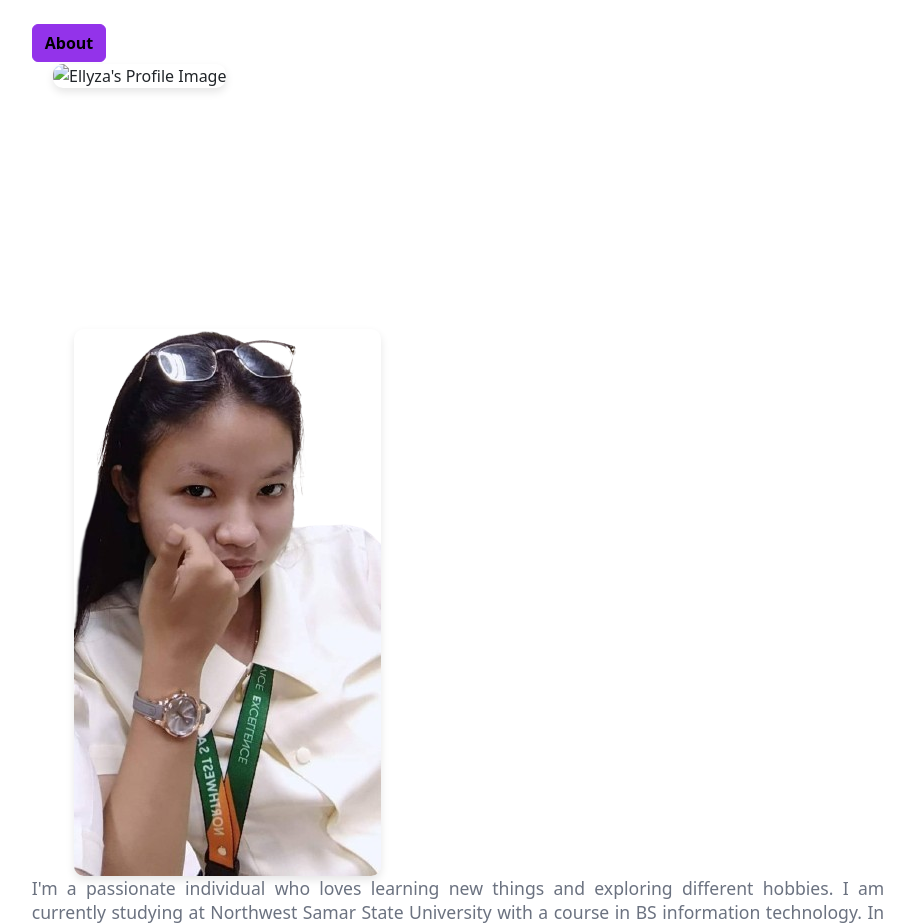
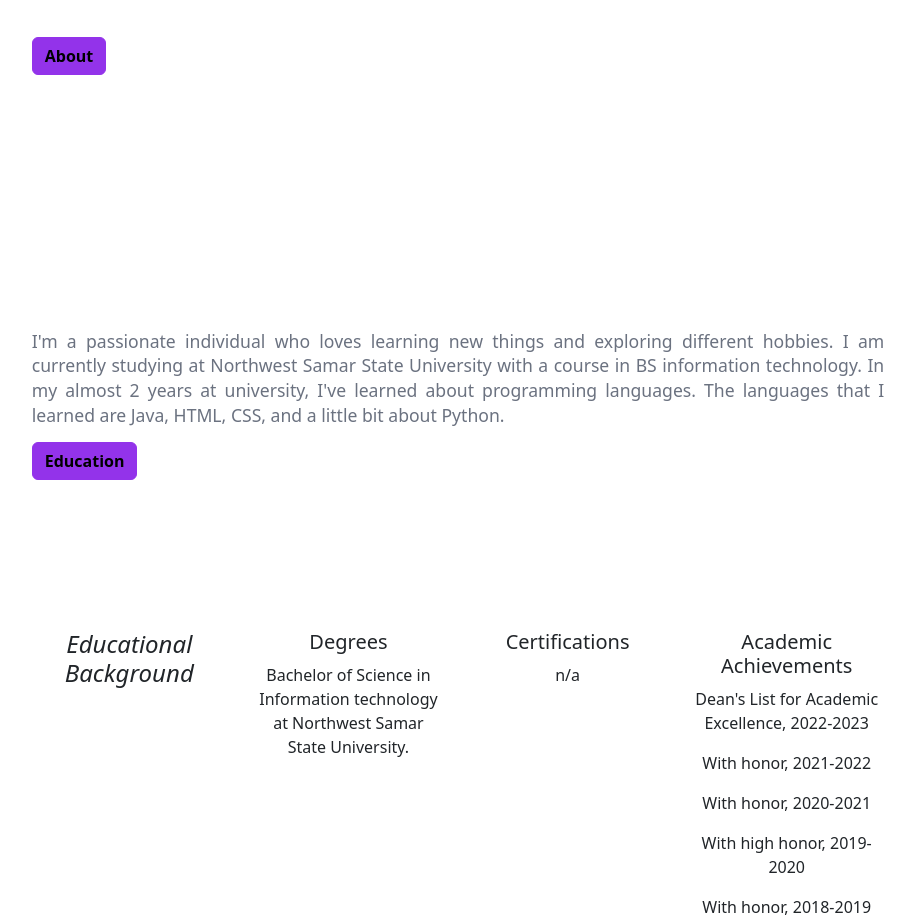
Before and after one commit to ellyzabolfango/EllyzaProfile, a plain HTML site: page index.html in a window 1280 px wide. Shown: the part 647-1570 px from the top of the page, without its empty margins (182-1096 px from the left). Drawn offline with nearby package versions, Linux system fonts and the light colour scheme.

Commit message:
Update index.html

```diff
--- a/index.html
+++ b/index.html
@@ -33,7 +33,6 @@
             <a class="btn btn-info" href="#about" role="button"><strong>About</strong></a>
         </div>
         <div class="home-img">
-            <img src="" alt="Ellyza's Profile Image">
         </div>
     </div>
 </section>
@@ -41,7 +40,6 @@
         <!--About-->
         <section class="About" id="About">
             <div class="about-img">
-                <img src="images/img2.png">
             </div>
             <div class="about-text">
                 <p>I'm a passionate individual who loves learning new things and exploring different hobbies.
```
